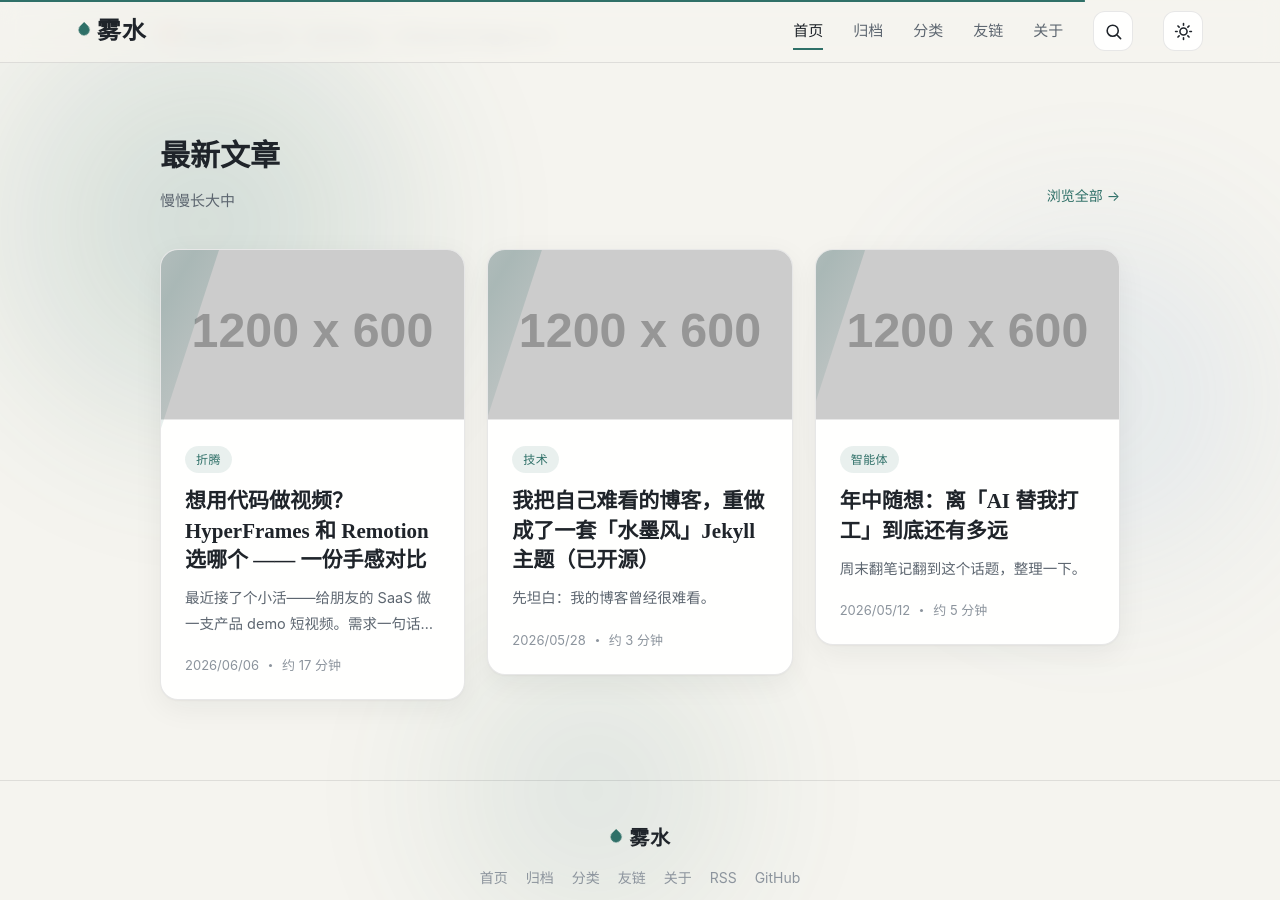
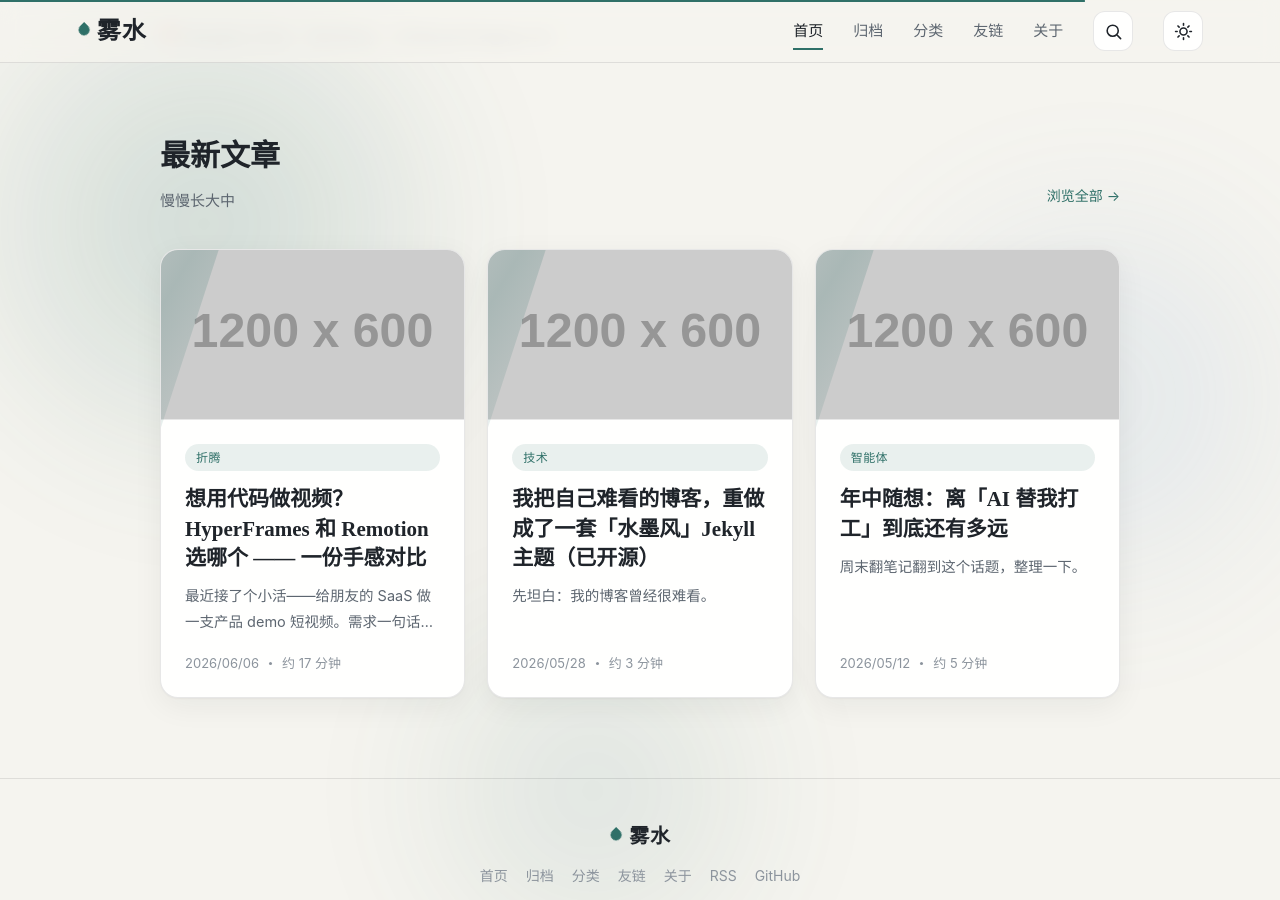
Before and after one commit to JinRudy/JinRudy.github.io, a Jekyll site: the page built from index.html, in a window 1280 px wide and 900 px high, scrolled down 506 px. Built offline with Jekyll 4.4.1, drawn with Linux system fonts in a browser that asks for light colours; a style sheet for code colours, icons or effects is not loaded.

Commit message:
fix(theme): 首页卡片真正高度对齐
- .card-grid 加 grid-auto-rows:1fr（行等高）+ li 改 display:flex（撑满 grid 单元）
- .card 改 flex column + flex:1（撑满 li）
- .card-body flex 列布局，h3 加 line-clamp:3，meta 用 margin-top:auto 吸底
- 标题/描述长短不再影响卡片整体高度，底沿一刀平齐

```diff
--- a/assets/css/shuimo.css
+++ b/assets/css/shuimo.css
@@ -140,14 +140,15 @@ img{ max-width:100%; height:auto; }
 
 /* ---------- 文章卡片列表（首页） ---------- */
 .posts{ padding-top:8px; padding-bottom:80px; }
-.card-grid{ display:grid; grid-template-columns:repeat(auto-fill,minmax(290px,1fr)); gap:22px; list-style:none; padding:0; margin:0; }
+.card-grid{ display:grid; grid-template-columns:repeat(auto-fill,minmax(290px,1fr)); grid-auto-rows:1fr; gap:22px; list-style:none; padding:0; margin:0; }
+.card-grid > li{ display:flex; }
 .card{
-  position:relative; overflow:hidden; display:block;
+  position:relative; overflow:hidden; display:flex; flex-direction:column; flex:1;
   background:var(--surface); border:1px solid var(--line); border-radius:var(--radius);
   padding:0; box-shadow:var(--shadow); color:inherit;
   transition:transform .45s cubic-bezier(.2,.7,.2,1), box-shadow .45s, border-color .4s;
 }
-.card-body{ padding:24px 24px 22px; }
+.card-body{ padding:24px 24px 22px; display:flex; flex-direction:column; flex:1; }
 .card-media{ aspect-ratio:16/9; overflow:hidden; border-bottom:1px solid var(--line); }
 .card-media img{ width:100%; height:100%; object-fit:cover; display:block; margin:0; border-radius:0; box-shadow:none; transition:transform .5s ease; }
 .card:hover .card-media img{ transform:scale(1.05); }
@@ -161,10 +162,10 @@ img{ max-width:100%; height:auto; }
 .card:hover::before{ left:120%; }
 .card .tag{ display:inline-block; font-size:12px; color:var(--accent); background:var(--accent-soft); padding:3px 11px; border-radius:999px; margin-bottom:14px; letter-spacing:.04em; }
 .card .tag.top{ background:var(--accent); color:#fff; }
-.card h3{ font-family:var(--serif); font-size:21px; line-height:1.4; margin:0 0 10px; color:var(--text); transition:color .3s; }
+.card h3{ font-family:var(--serif); font-size:21px; line-height:1.4; margin:0 0 10px; color:var(--text); transition:color .3s; display:-webkit-box; -webkit-line-clamp:3; -webkit-box-orient:vertical; overflow:hidden; }
 .card:hover h3{ color:var(--accent); }
 .card p{ color:var(--text-soft); font-size:14.5px; margin:0 0 18px; display:-webkit-box; -webkit-line-clamp:2; -webkit-box-orient:vertical; overflow:hidden; }
-.card .meta{ display:flex; align-items:center; gap:10px; color:var(--text-faint); font-size:13px; }
+.card .meta{ display:flex; align-items:center; gap:10px; color:var(--text-faint); font-size:13px; margin-top:auto; }
 .card .meta .dot{ width:3px;height:3px;border-radius:50%; background:var(--text-faint); }
 
 /* 文章封面 */
```
